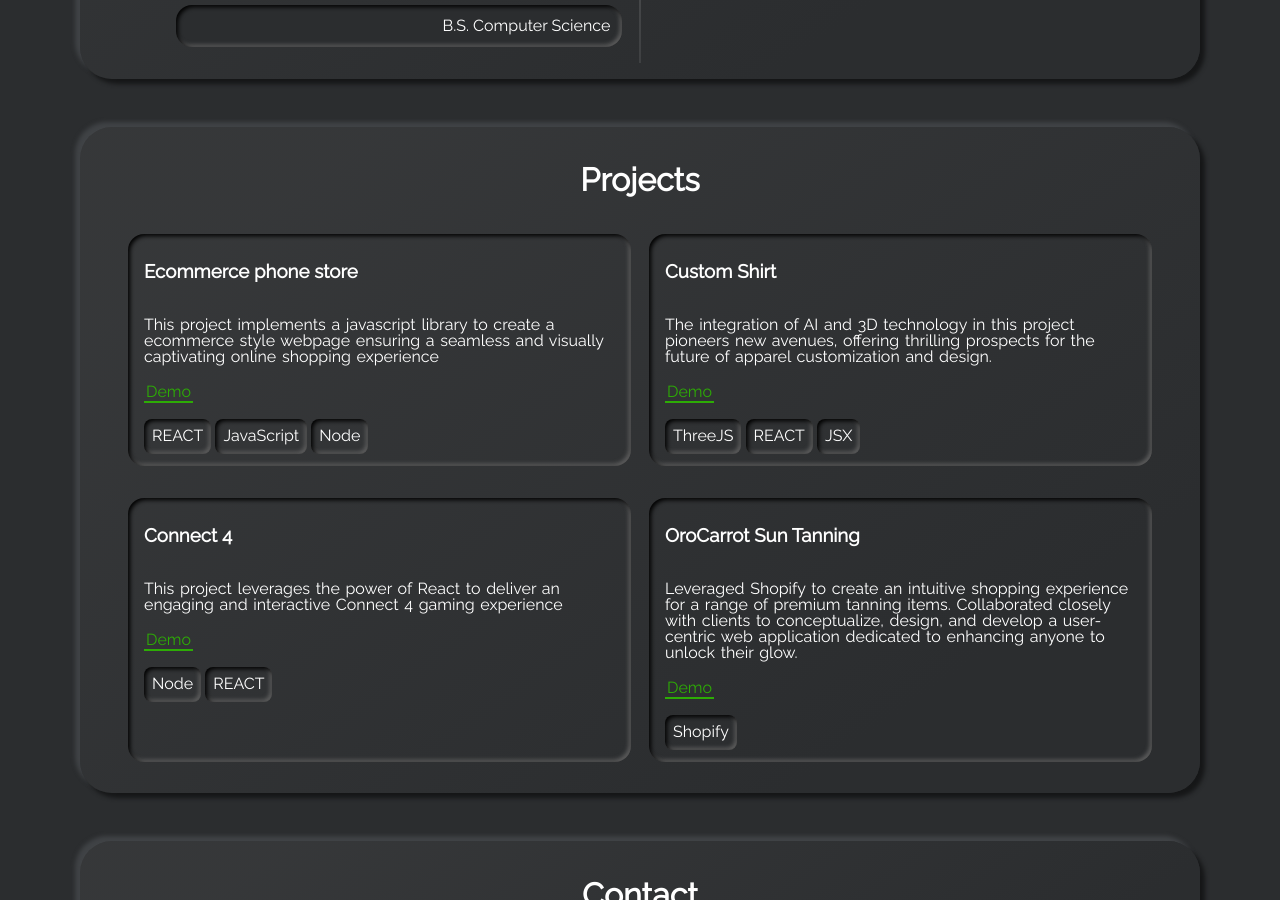
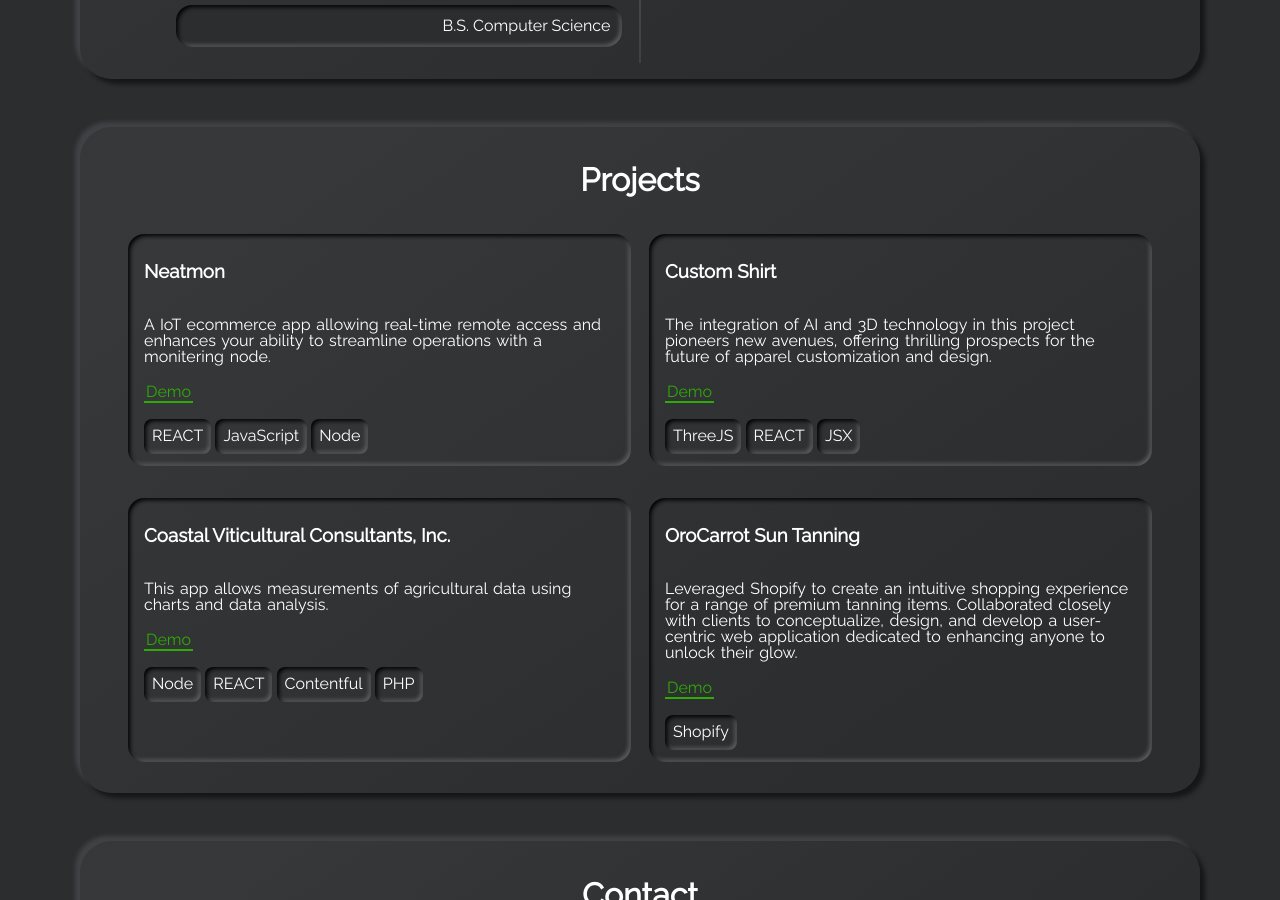
Before and after one commit to asadsidd16/asadportfolio, a Jekyll site: the page built from index.html, in a window 1280 px wide and 900 px high, scrolled down 2567 px. Built offline with Jekyll 4.4.1, drawn with Linux system fonts in a browser that asks for light colours.

Commit message:
projects

```diff
--- a/_data/projects.yml
+++ b/_data/projects.yml
@@ -13,9 +13,9 @@
 #     - tag: AngularJS
 #     - tag: Node
 
-- name: Ecommerce phone store
-  descr: "This project implements a javascript library to create a ecommerce style webpage ensuring a seamless and visually captivating online shopping experience"
-  demo: https://asadsiddiquireact.netlify.app/
+- name: Neatmon
+  descr: "A IoT ecommerce app allowing real-time remote access and enhances your ability to streamline operations with a monitering node."
+  demo: https://hub.neatmon.com/
   tags:
     - tag: REACT
     - tag: JavaScript
@@ -29,12 +29,14 @@
     - tag: REACT
     - tag: JSX
 
-- name: Connect 4
-  descr: "This project leverages the power of React to deliver an engaging and interactive Connect 4 gaming experience"
-  demo: https://connect4byasad.netlify.app/
+- name: Coastal Viticultural Consultants, Inc.
+  descr: "This app allows measurements of agricultural data using charts and data analysis."
+  demo: https://www.coastalvit.com/
   tags:
     - tag: Node
     - tag: REACT
+    - tag: Contentful
+    - tag: PHP
 
 - name: OroCarrot Sun Tanning
   descr: "Leveraged Shopify to create an intuitive shopping experience for a range of premium tanning items. Collaborated closely with clients to conceptualize, design, and develop a user-centric web application dedicated to enhancing anyone to unlock their glow."
```
